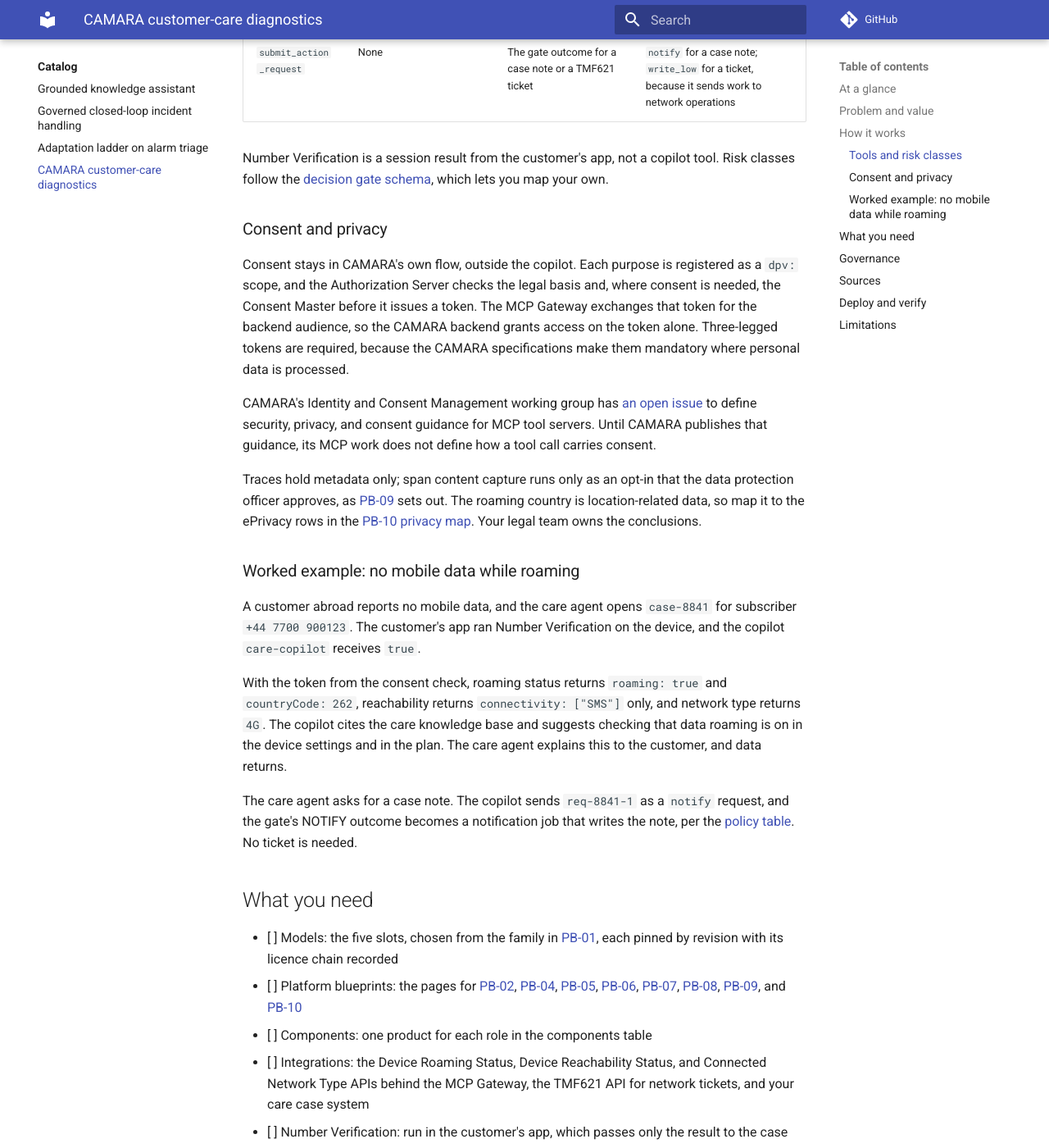
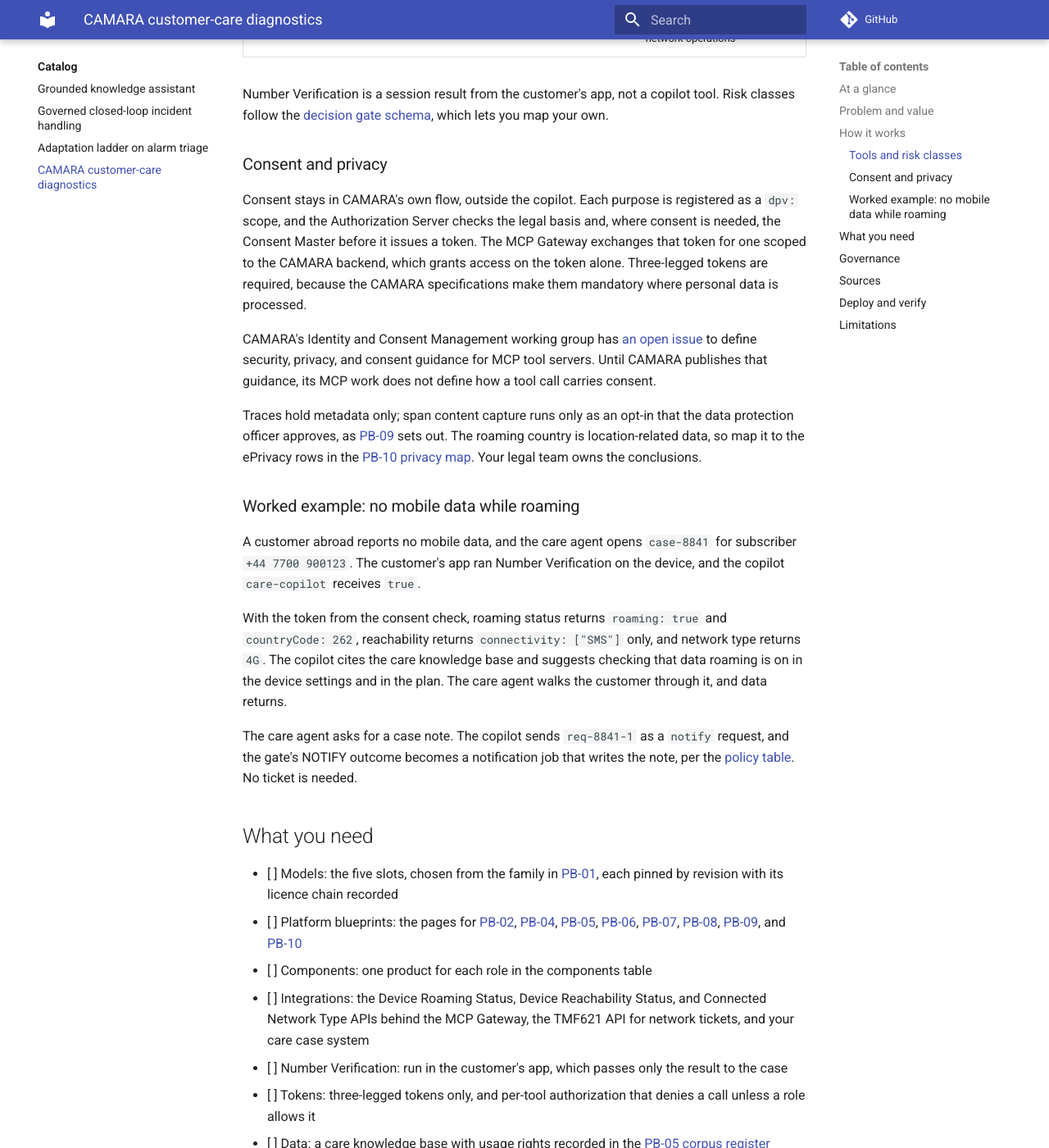
Before and after one commit to ravisharma5/otel-telco-blueprints, an MkDocs documentation site: the page built from catalog/business-assurance/camara-care-diagnostics/README.md, in a window 1280 px wide and 1400 px high, scrolled down 3754 px. Shown: the whole window at 82% size. Built offline with MkDocs 1.6.1 and Material for MkDocs 9.7.7, drawn with Linux system fonts in a browser that asks for light colours; comment, search, counter and statistics services are not loaded; some of the changed text lies outside the part shown.

Commit message:
docs(catalog): clarity pass on the CAMARA customer-care diagnostics blueprint

```diff
--- a/catalog/business-assurance/camara-care-diagnostics/README.md
+++ b/catalog/business-assurance/camara-care-diagnostics/README.md
@@ -90,7 +91,7 @@ Number Verification is a session result from the customer's app, not a copilot t
 
 ### Consent and privacy
 
-Consent stays in CAMARA's own flow, outside the copilot. Each purpose is registered as a `dpv:` scope, and the Authorization Server checks the legal basis and, where consent is needed, the Consent Master before it issues a token. The MCP Gateway exchanges that token for the backend audience, so the CAMARA backend grants access on the token alone. Three-legged tokens are required, because the CAMARA specifications make them mandatory where personal data is processed.
+Consent stays in CAMARA's own flow, outside the copilot. Each purpose is registered as a `dpv:` scope, and the Authorization Server checks the legal basis and, where consent is needed, the Consent Master before it issues a token. The MCP Gateway exchanges that token for one scoped to the CAMARA backend, which grants access on the token alone. Three-legged tokens are required, because the CAMARA specifications make them mandatory where personal data is processed.
 
 CAMARA's Identity and Consent Management working group has [an open issue](https://github.com/camaraproject/IdentityAndConsentManagement/issues/347) to define security, privacy, and consent guidance for MCP tool servers. Until CAMARA publishes that guidance, its MCP work does not define how a tool call carries consent.
 
@@ -100,7 +101,7 @@ Traces hold metadata only; span content capture runs only as an opt-in that the
 
 A customer abroad reports no mobile data, and the care agent opens `case-8841` for subscriber `+44 7700 900123`. The customer's app ran Number Verification on the device, and the copilot `care-copilot` receives `true`.
 
-With the token from the consent check, roaming status returns `roaming: true` and `countryCode: 262`, reachability returns `connectivity: ["SMS"]` only, and network type returns `4G`. The copilot cites the care knowledge base and suggests checking that data roaming is on in the device settings and in the plan. The care agent explains this to the customer, and data returns.
+With the token from the consent check, roaming status returns `roaming: true` and `countryCode: 262`, reachability returns `connectivity: ["SMS"]` only, and network type returns `4G`. The copilot cites the care knowledge base and suggests checking that data roaming is on in the device settings and in the plan. The care agent walks the customer through it, and data returns.
 
 The care agent asks for a case note. The copilot sends `req-8841-1` as a `notify` request, and the gate's NOTIFY outcome becomes a notification job that writes the note, per the [policy table](../../../architecture/decision-gate.md#policy-table). No ticket is needed.
 
@@ -226,5 +227,5 @@ Apply these settings in order. Every action class stays at REVIEW until the gate
 - It never commits credits, refunds, or service-level statements.
 - It does not draw legal conclusions on consent or privacy; your legal team does.
 - CAMARA's MCP consent guidance is the [open issue](https://github.com/camaraproject/IdentityAndConsentManagement/issues/347) in the Identity and Consent Management working group.
-- This recipe leaves out a customer-facing variant; it does not cover a copilot that answers customers directly.
+- It covers no customer-facing variant that answers customers directly.
 - It reads device state only for the subscriber the token names.
```
Also changed, not shown: other parts of catalog/business-assurance/camara-care-diagnostics/README.md (+3 -2 lines).
